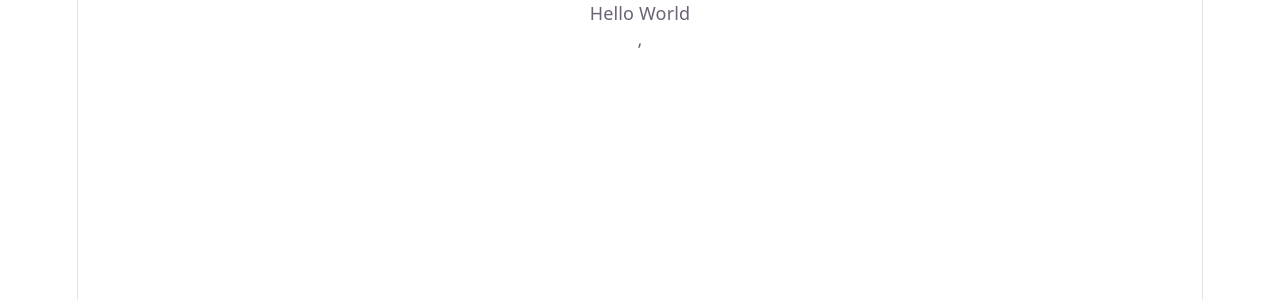
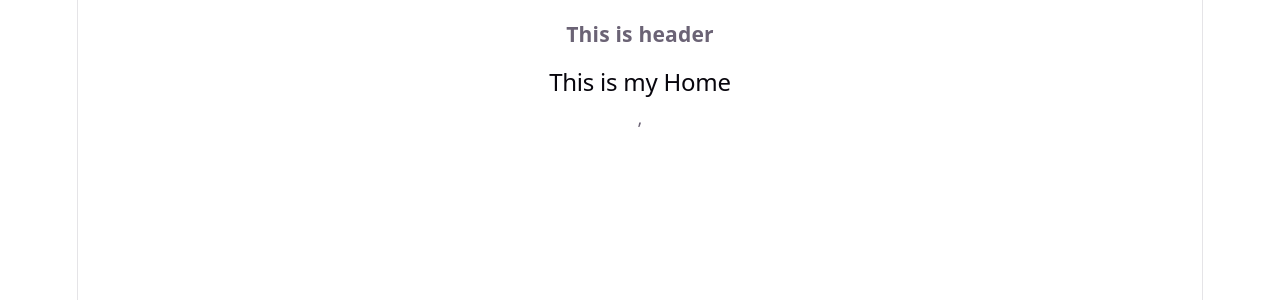
Before and after one commit to Saharier36/Intro-to-React-Router, a React (Vite) app: page / in a window 1280 px wide. Shown: the top 300 px of the page. Built offline with nearby package versions, Linux system fonts and the light colour scheme.

Commit message:
explore nasted routes

```diff
--- /dev/null
+++ b/src/components/Header/Header.jsx
@@ -0,0 +1,11 @@
+import React from 'react';
+
+const Header = () => {
+    return (
+        <div>
+            <h3>This is header</h3>
+        </div>
+    );
+};
+
+export default Header;
--- /dev/null
+++ b/src/components/Home/Home.jsx
@@ -0,0 +1,11 @@
+import React from 'react';
+
+const Home = () => {
+    return (
+        <div>
+            <h2>This is my Home</h2>
+        </div>
+    );
+};
+
+export default Home;
--- /dev/null
+++ b/src/components/Mobiles/Mobiles.jsx
@@ -0,0 +1,11 @@
+import React from 'react';
+
+const Mobiles = () => {
+    return (
+        <div>
+            <h2>This is Mobiles</h2>
+        </div>
+    );
+};
+
+export default Mobiles;
--- /dev/null
+++ b/src/components/Root/Root.jsx
@@ -0,0 +1,14 @@
+import React from 'react';
+import Header from '../Header/Header';
+import { Outlet } from 'react-router';
+
+const Root = () => {
+    return (
+        <div>
+            <Header></Header>
+            <Outlet></Outlet>
+        </div>
+    );
+};
+
+export default Root;
--- a/src/main.jsx
+++ b/src/main.jsx
@@ -4,11 +4,30 @@
 import App from './App.jsx'
 import { createBrowserRouter } from "react-router";
 import { RouterProvider } from "react-router/dom";
+import Root from './components/Root/Root.jsx';
+import Home from './components/Home/Home.jsx';
+import Mobiles from './components/Mobiles/Mobiles.jsx';
 
 const router = createBrowserRouter([
   {
     path: "/",
-    element: <div>Hello World</div>,
+    Component: Root,
+    children: [
+      {index: true, Component: Home},
+      {path: 'mobiles', Component: Mobiles}
+    ]
+  },
+  {
+    path: "about",
+    element: <div>About me here</div>,
+  },
+  {
+    path: "blogs",
+    element: <div>All my blogs</div>,
+  },
+  {
+    path: "app",
+    Component: App,
   },
 ]);
 
```
